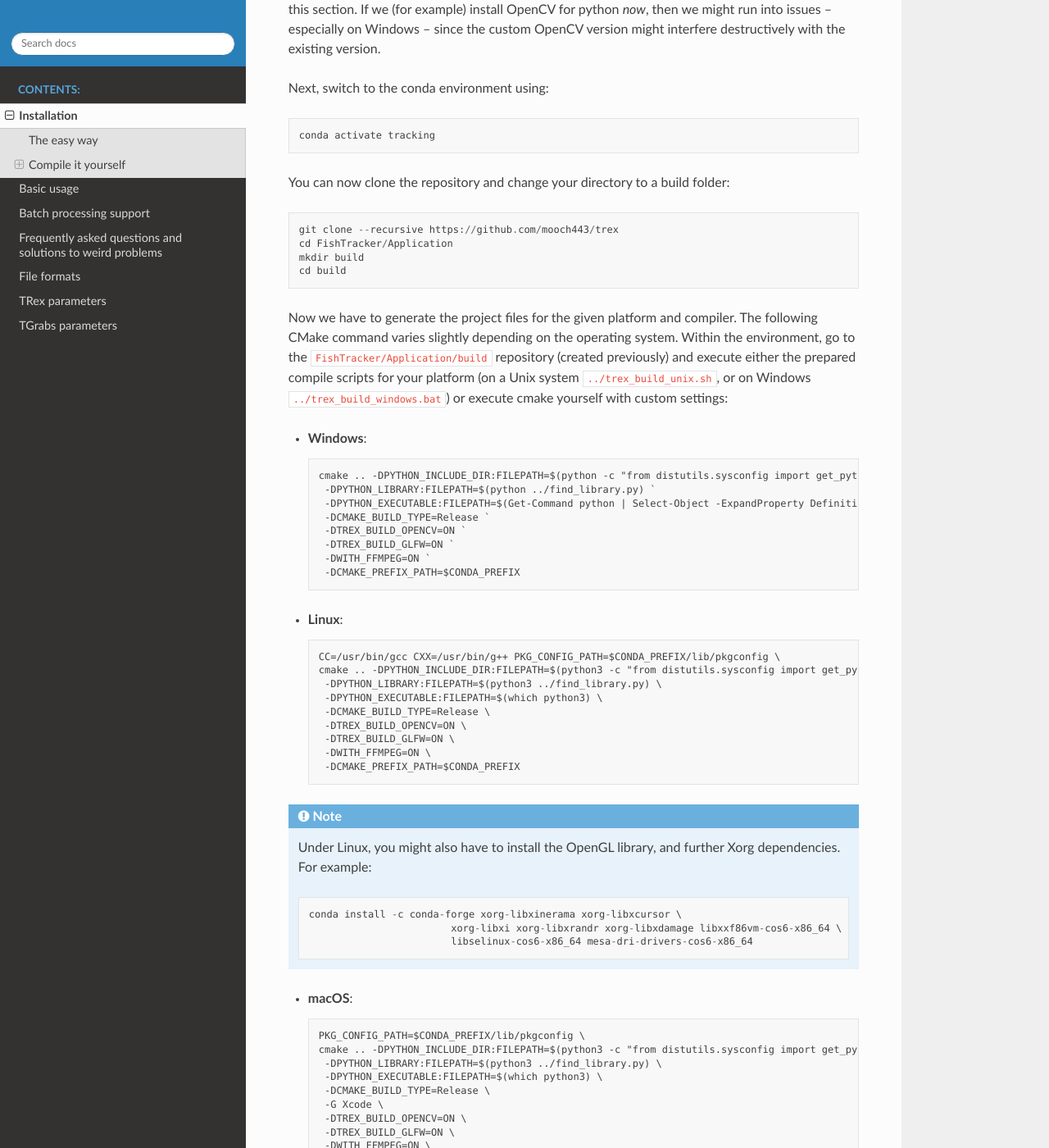
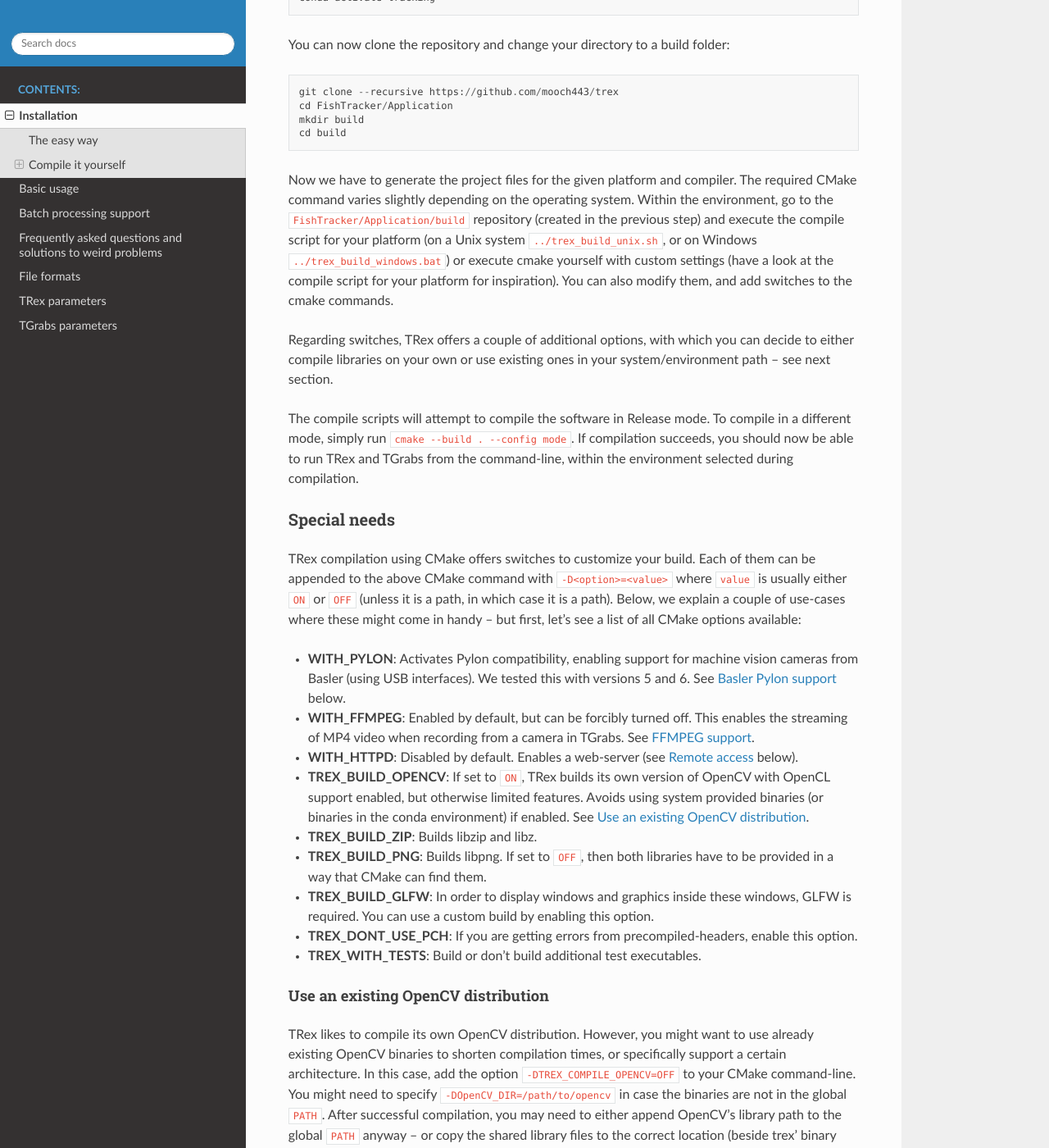
Before and after one commit to mooch443/trex, a Sphinx documentation site: the page built from docs/install.rst, in a window 1280 px wide and 1400 px high, scrolled down 2764 px. Shown: the whole window at 82% size. Built offline with Sphinx 7.4.7 and the Read the Docs theme 2.0.0, drawn with Linux system fonts in a browser that asks for light colours; some of the changed text lies outside the part shown.

Commit message:
meta and install instructions

```diff
--- a/docs/install.rst
+++ b/docs/install.rst
@@ -66,21 +66,17 @@
 
 As well as the general requirements:
 
-* **Python**: We use version ``3.6.7``.
+* **Python**: We use version ``>= 3.6``.
 * **CMake**: Version ``>= 3.16``.
 
 .. NOTE::
-	We will be using Anaconda here. However, it is not *required* to use Anaconda when compiling |trex| -- it is just a straight-forward way to obtain all required dependencies. In case you do not want to use Anaconda, please make sure that all mentioned dependencies are installed in a way that can be detected by CMake. You may also add necessary paths to the CMake command-line, such as ``-DOpenCV_DIR=/path/to/opencv`` and use switches to compile certain libraries (such as OpenCV) statically with |trex|.
+	We will be using Anaconda here. However, it is not *required* to use Anaconda when compiling |trex| -- it is just a straight-forward way to obtain dependencies. In case you do not want to use Anaconda, please make sure that all mentioned dependencies are installed in a way that can be detected by CMake. You may also add necessary paths to the CMake command-line, such as ``-DOpenCV_DIR=/path/to/opencv`` and use switches to compile certain libraries (such as OpenCV) statically with |trex|.
 
 The easiest way to ensure that all requirements are met, is by using conda to create a new environment::
 
-	conda create -n tracking cmake ffmpeg tensorflow=1 keras py-opencv
-
-under Linux, you may have to add the ``gtk2`` package as well.
+	conda create -n tracking cmake ffmpeg tensorflow=1.13 keras=2.3 opencv
 
 If your GPU is supported by TensorFlow, you can modify the above line by appending ``-gpu`` to ``tensorflow`` to get ``tensorflow-gpu=1.13``.
-
-Notice that we are omitting some runtime dependencies here, which will be added at the end of this section. If we (for example) install OpenCV for python *now*, then we might run into issues -- especially on Windows -- since the custom OpenCV version might interfere destructively with the existing version.
 
 Next, switch to the conda environment using::
 
@@ -93,69 +89,11 @@
 	mkdir build
 	cd build
 
-Now we have to generate the project files for the given platform and compiler. The following CMake command varies slightly depending on the operating system. Within the environment, go to the ``FishTracker/Application/build`` repository (created previously) and execute either the prepared compile scripts for your platform (on a Unix system ``../trex_build_unix.sh``, or on Windows ``../trex_build_windows.bat``) or execute cmake yourself with custom settings:
+Now we have to generate the project files for the given platform and compiler. The required CMake command varies slightly depending on the operating system. Within the environment, go to the ``FishTracker/Application/build`` repository (created in the previous step) and execute the compile script for your platform (on a Unix system ``../trex_build_unix.sh``, or on Windows ``../trex_build_windows.bat``) or execute cmake yourself with custom settings (have a look at the compile script for your platform for inspiration). You can also modify them, and add switches to the cmake commands.
 
-* **Windows**::
+Regarding switches, TRex offers a couple of additional options, with which you can decide to either compile libraries on your own or use existing ones in your system/environment path -- see next section.
 
-	cmake .. -DPYTHON_INCLUDE_DIR:FILEPATH=$(python -c "from distutils.sysconfig import get_python_inc; print(get_python_inc())") `
-	 -DPYTHON_LIBRARY:FILEPATH=$(python ../find_library.py) `
-	 -DPYTHON_EXECUTABLE:FILEPATH=$(Get-Command python | Select-Object -ExpandProperty Definition) `
-	 -DCMAKE_BUILD_TYPE=Release `
-	 -DTREX_BUILD_OPENCV=ON `
-	 -DTREX_BUILD_GLFW=ON `
-	 -DWITH_FFMPEG=ON `
-	 -DCMAKE_PREFIX_PATH=$CONDA_PREFIX
-
-* **Linux**::
-
-	CC=/usr/bin/gcc CXX=/usr/bin/g++ PKG_CONFIG_PATH=$CONDA_PREFIX/lib/pkgconfig \
-	cmake .. -DPYTHON_INCLUDE_DIR:FILEPATH=$(python3 -c "from distutils.sysconfig import get_python_inc; print(get_python_inc())") \
-	 -DPYTHON_LIBRARY:FILEPATH=$(python3 ../find_library.py) \
-	 -DPYTHON_EXECUTABLE:FILEPATH=$(which python3) \
-	 -DCMAKE_BUILD_TYPE=Release \
-	 -DTREX_BUILD_OPENCV=ON \
-	 -DTREX_BUILD_GLFW=ON \
-	 -DWITH_FFMPEG=ON \
-	 -DCMAKE_PREFIX_PATH=$CONDA_PREFIX
-
-.. NOTE::
-	Under Linux, you might also have to install the OpenGL library, and further Xorg dependencies. For example::
-
-		conda install -c conda-forge xorg-libxinerama xorg-libxcursor \
-					xorg-libxi xorg-libxrandr xorg-libxdamage libxxf86vm-cos6-x86_64 \
-					libselinux-cos6-x86_64 mesa-dri-drivers-cos6-x86_64
-
-* **macOS**::
-
-	PKG_CONFIG_PATH=$CONDA_PREFIX/lib/pkgconfig \
-	cmake .. -DPYTHON_INCLUDE_DIR:FILEPATH=$(python3 -c "from distutils.sysconfig import get_python_inc; print(get_python_inc())") \
-	 -DPYTHON_LIBRARY:FILEPATH=$(python3 ../find_library.py) \
-	 -DPYTHON_EXECUTABLE:FILEPATH=$(which python3) \
-	 -DCMAKE_BUILD_TYPE=Release \
-	 -G Xcode \
-	 -DTREX_BUILD_OPENCV=ON \
-	 -DTREX_BUILD_GLFW=ON \
-	 -DWITH_FFMPEG=ON \
-	 -DCMAKE_PREFIX_PATH=$CONDA_PREFIX \
-	 -DPYTHON3_PACKAGES_PATH=$(python3 -c "from distutils.sysconfig import get_python_lib; print(get_python_lib())")
-
-The CMake list offers a couple of options, with which you can decide to either compile libraries on your own or use existing ones in your system/environment path -- see next section.
-
-Now that your project files are set-up, execute these commands in order (for Unix systems)::
-
-	cmake --build . --target CustomOpenCV --config Release \
-	 && cmake .. \
-	 && cmake --build . --config Release
-
-or on Windows, and in PowerShell::
-
-	cmake --build . --target CustomOpenCV --config Release `
-	 -and cmake .. `
-	 -and cmake --build . --config Release
-
-To be able to run |trex|, you will need to install additional python dependencies, which have been omitted previously to avoid linking to the wrong libraries::
-
-	conda install -c conda-forge matplotlib pillow opencv
+The compile scripts will attempt to compile the software in Release mode. To compile in a different mode, simply run ``cmake --build . --config mode``. If compilation succeeds, you should now be able to run |trex| and |grabs| from the command-line, within the environment selected during compilation.
 
 Special needs
 =============
```
Also changed, not shown: docs/run.rst (+12 -0 lines), 1 other file.
